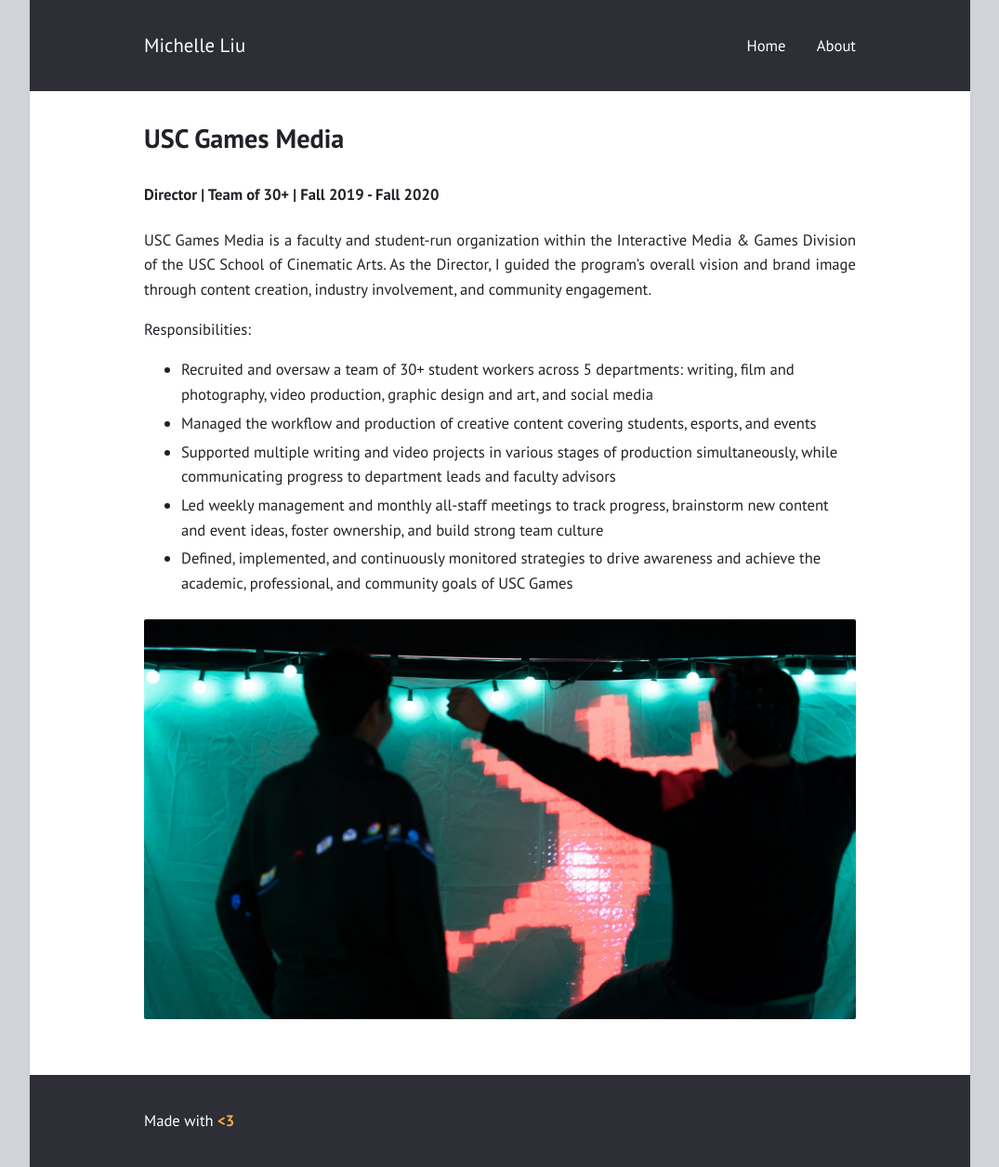
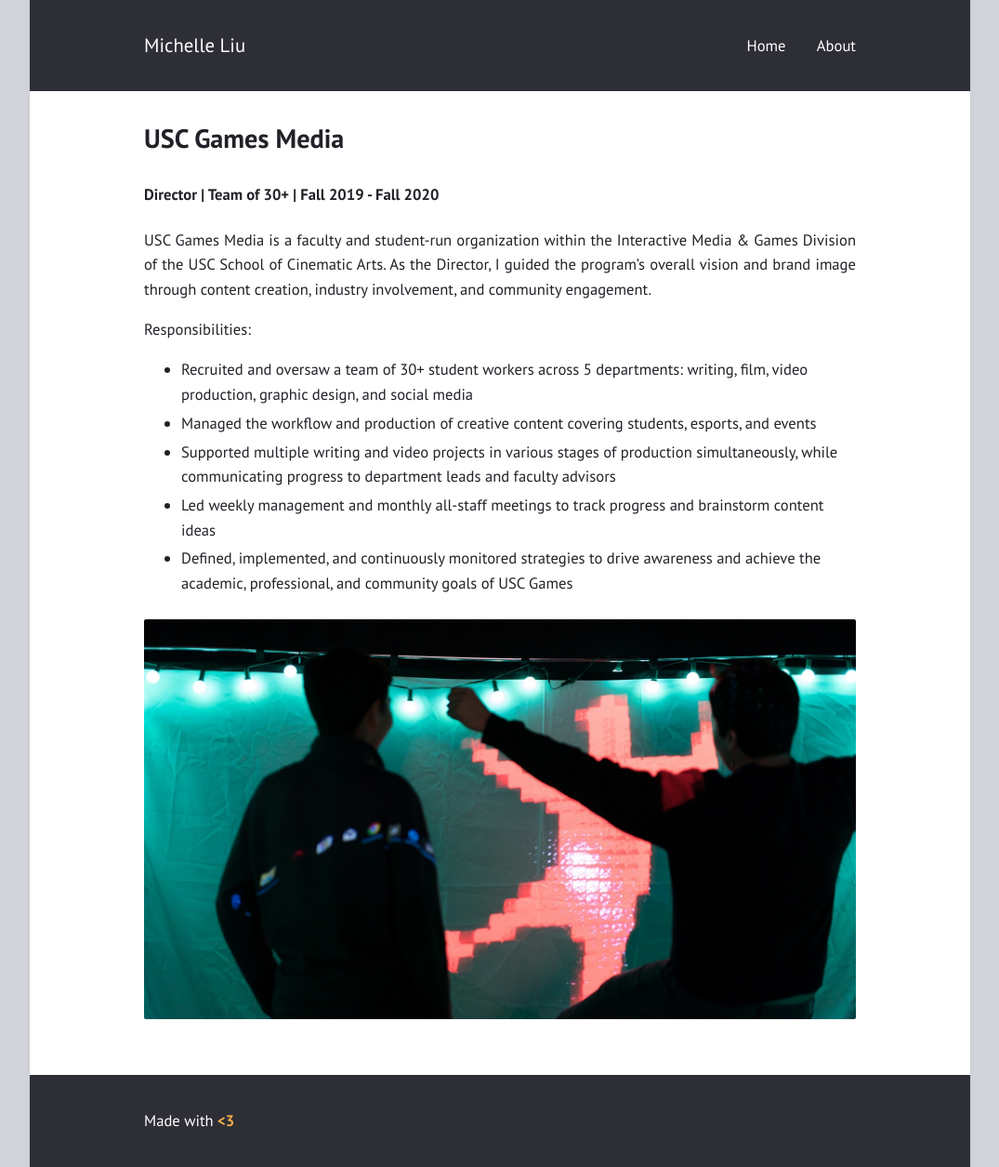
Before and after one commit to KeroMichelle/KeroMichelle.github.io, a Jekyll site: the page built from media.md, in a window 1280 px wide. Shown: the whole page at 93% size, without its empty margins (102-1177 px from the left). Built offline with Jekyll 4.4.1, drawn with Linux system fonts in a browser that asks for light colours.

Commit message:
Gif and Media tweaks

```diff
--- a/media.md
+++ b/media.md
@@ -9,10 +9,10 @@
 USC Games Media is a faculty and student-run organization within the Interactive Media & Games Division of the USC School of Cinematic Arts. As the Director, I guided the program's overall vision and brand image through content creation, industry involvement, and community engagement.
 
 Responsibilities:
-* Recruited and oversaw a team of 30+ student workers across 5 departments: writing, film and photography, video production, graphic design and art, and social media
+* Recruited and oversaw a team of 30+ student workers across 5 departments: writing, film, video production, graphic design, and social media
 * Managed the workflow and production of creative content covering students, esports, and events
 * Supported multiple writing and video projects in various stages of production simultaneously, while communicating progress to department leads and faculty advisors
-* Led weekly management and monthly all-staff meetings to track progress, brainstorm new content and event ideas, foster ownership, and build strong team culture
+* Led weekly management and monthly all-staff meetings to track progress and brainstorm content ideas
 * Defined, implemented, and continuously monitored strategies to drive awareness and achieve the academic, professional, and community goals of USC Games
 
 
```
Also changed, not shown: about.md (+2 -0 lines), assets/images/kero-og.gif (deleted), assets/images/kero-small.gif (added), assets/images/kero.gif.
